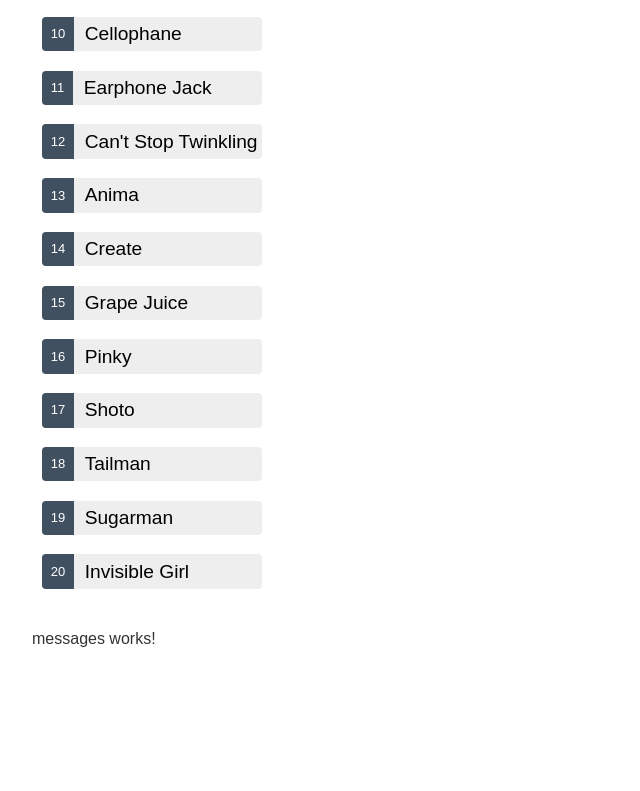
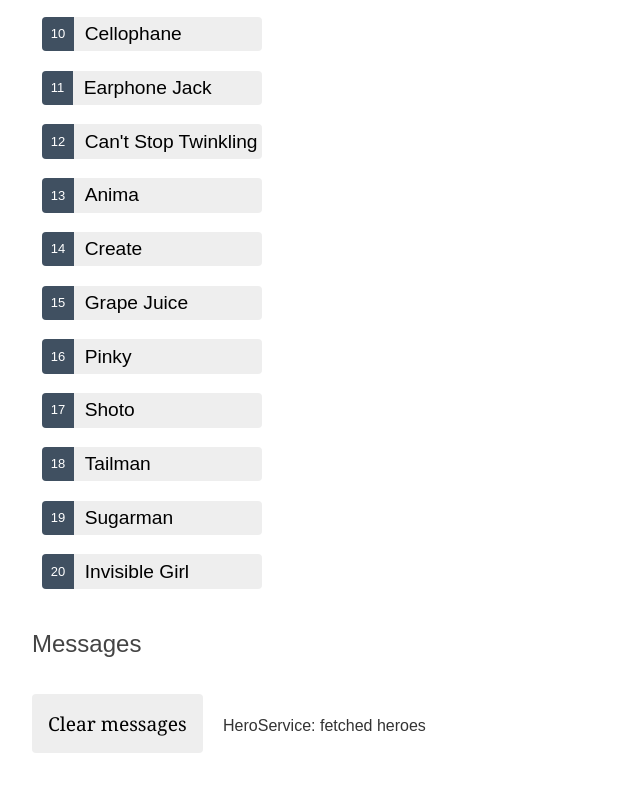
Before and after one commit to NestorMaP/tour-of-heroes, an Angular app: page / in a window 1280 px wide. Shown: the part 628-1419 px from the top of the page, without its empty margins (0-640 px from the left). Before the commit the page ends 1308 px from the top, so only its background shows below. Built offline with nearby package versions, Linux system fonts and the light colour scheme.

Commit message:
Feat: HTML to display a message

```diff
--- a/src/app/messages/messages.component.html
+++ b/src/app/messages/messages.component.html
@@ -1 +1,9 @@
-<p>messages works!</p>
+@if(messageService.messages.length) {
+    <div>
+        <h2>Messages</h2>
+        <button type="button" class="clear" (click)="messageService.clear()">Clear messages</button>
+        @for(message of messageService.messages; track message) {
+            {{ message }}
+        }
+    </div>
+}
--- a/src/app/messages/messages.component.ts
+++ b/src/app/messages/messages.component.ts
@@ -1,10 +1,13 @@
 import { Component } from '@angular/core';
 import { MessageService } from '../message.service';
+import { CommonModule } from '@angular/common';
 
 @Component({
   selector: 'app-messages',
   standalone: true,
-  imports: [],
+  imports: [
+    CommonModule
+  ],
   templateUrl: './messages.component.html',
   styleUrls: ['./messages.component.scss',]
 })
```
